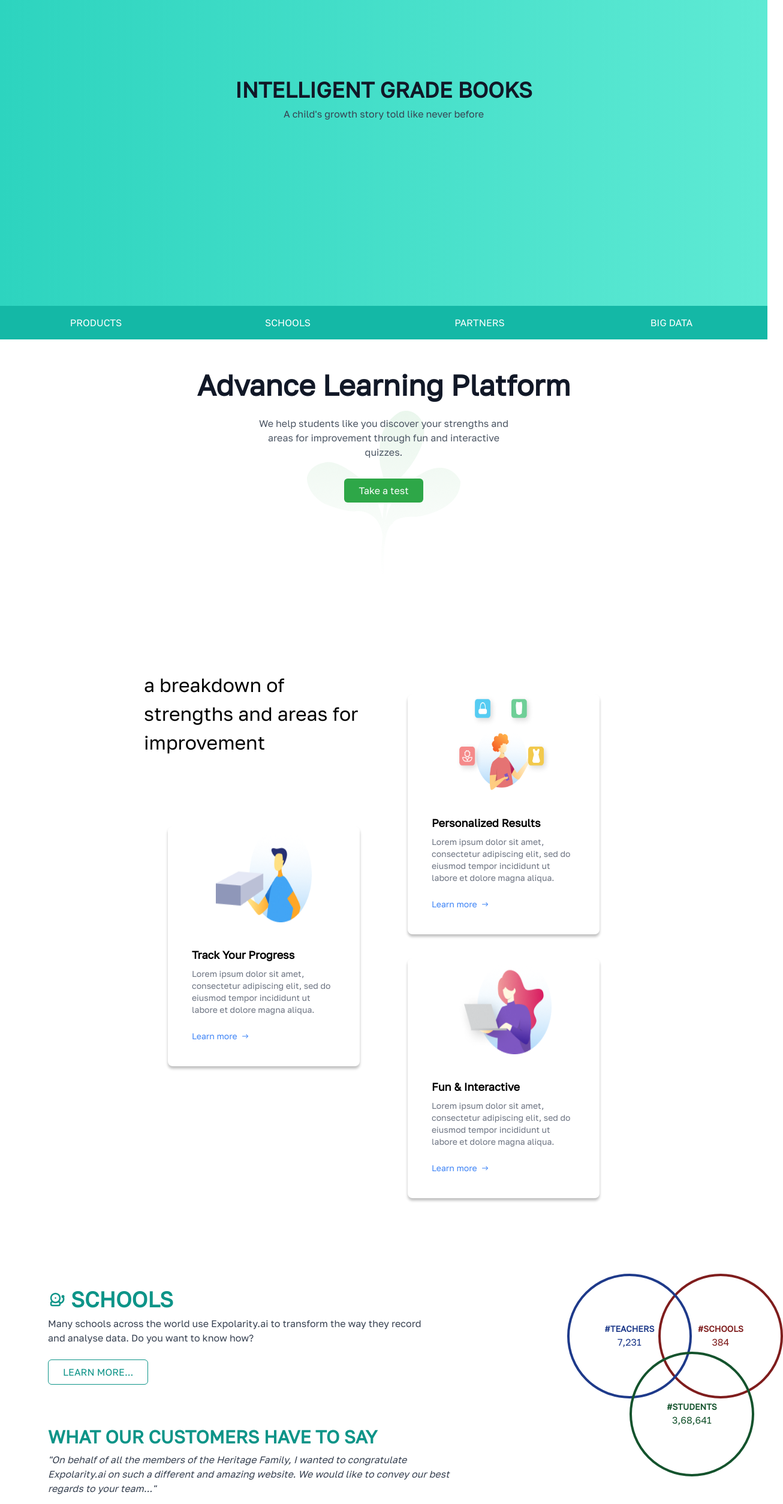
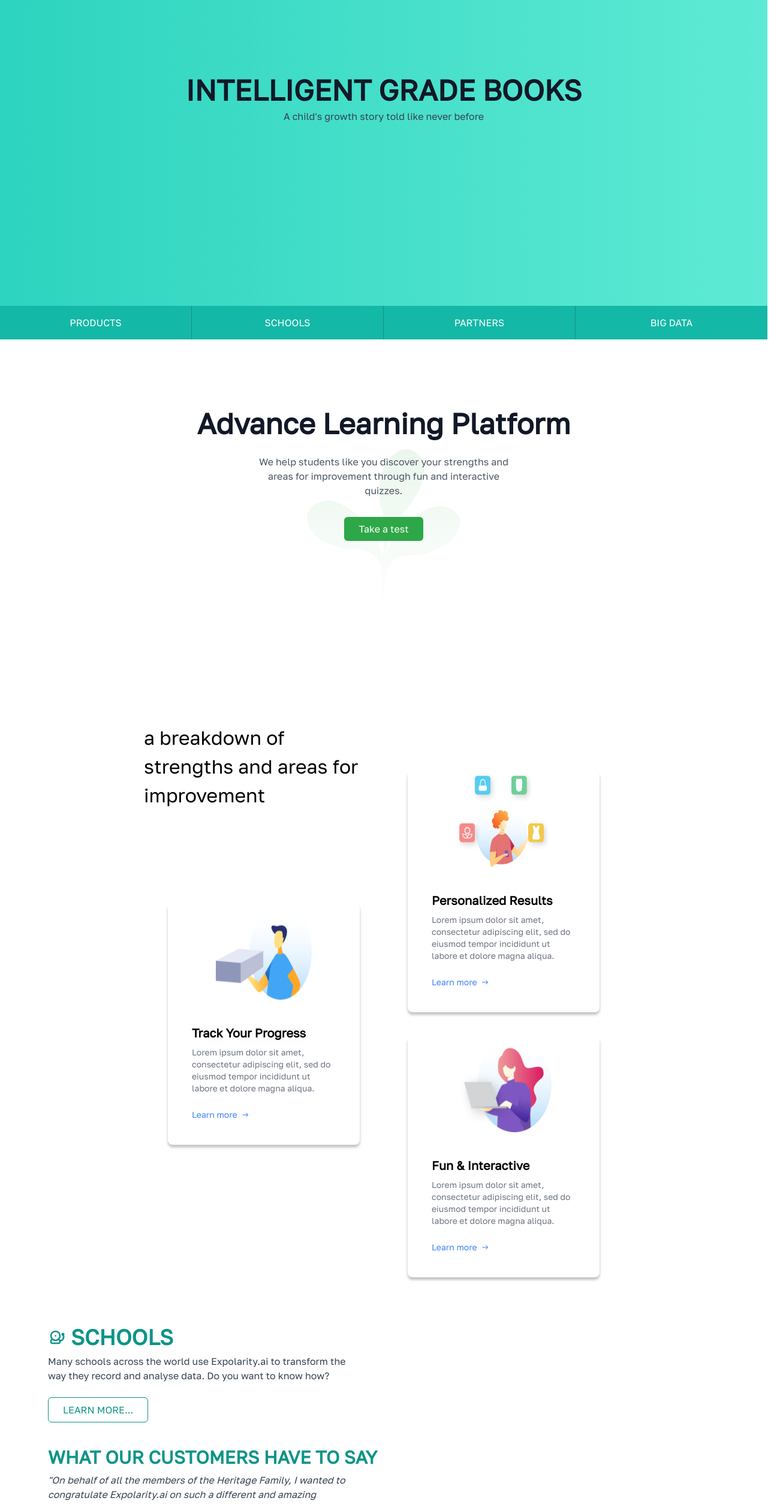
Before and after one commit to ManojKrays/expolarity-app, a React (Vite) app: page /home in a window 1280 px wide. Shown: the part 234-2742 px from the top of the page at 60% size, 1306 px wide, since content can reach past the window. Built offline with nearby package versions, Linux system fonts and the light colour scheme; a web font is replaced by a local one.

Commit message:
check the responsive and add the changes

```diff
--- a/src/Pages/HomePage/HomePage.jsx
+++ b/src/Pages/HomePage/HomePage.jsx
@@ -1,10 +1,5 @@
 import { motion } from "framer-motion";
-import {
-  FaUsers,
-  FaSatelliteDish,
-  FaKey,
-  FaStar,
-} from "react-icons/fa";
+import { FaUsers, FaSatelliteDish, FaKey, FaStar } from "react-icons/fa";
 import logoImg from "../../assets/logo.png";
 import { TbBellSchool } from "react-icons/tb";
 import { FaThumbsUp, FaTwitter, FaRss } from "react-icons/fa";
@@ -18,7 +13,7 @@ import { RxHamburgerMenu } from "react-icons/rx";
 const HomePage = () => {
   return (
     <>
-    <div className="font-golos ">
+      <div className="font-golos w-full overflow-x-hidden">
         <div className="w-full min-h-screen bg-gradient-to-r from-teal-400 to-teal-300">
           {/* Navbar */}
           <nav className="absolute top-0 left-0 w-full flex items-center justify-between px-6 py-4">
@@ -49,12 +44,12 @@ const HomePage = () => {
           </nav>
 
           {/* Hero Section */}
-  <div className="flex flex-col items-center justify-center h-screen text-center px-4">
+          <div className="flex flex-col items-center justify-center h-screen text-center px-6 sm:px-4">
             <motion.h2
               initial={{ opacity: 0, y: -30 }}
               animate={{ opacity: 1, y: 0 }}
-      transition={{ duration: 1 }}
-      className="text-5xl md:text-4xl sm:text-3xl font-bold text-gray-900"
+              transition={{ duration: 2 }}
+              className="text-4xl lg:text-5xl md:text-3xl sm:text-2xl font-bold text-gray-900 max-w-[90%] md:max-w-[80%]"
             >
               INTELLIGENT GRADE BOOKS
             </motion.h2>
@@ -62,32 +57,36 @@ const HomePage = () => {
               initial={{ opacity: 0, y: 20 }}
               animate={{ opacity: 1, y: 0 }}
               transition={{ duration: 1, delay: 0.3 }}
-      className="text-gray-700 mt-2 text-lg sm:text-base"
+              className="text-gray-700 mt-2 text-lg md:text-base sm:text-sm max-w-[90%] md:max-w-[60%]"
             >
               A child's growth story told like never before
             </motion.p>
           </div>
 
           {/* Bottom Sections */}
-  <div className="absolute bottom-0 w-full grid grid-cols-2 md:grid-cols-4 text-center text-white bg-teal-500">
-    <div className="py-4 border-b md:border-b-0 border-teal-600">PRODUCTS</div>
-    <div className="py-4 border-b md:border-b-0 border-teal-600">SCHOOLS</div>
-    <div className="py-4">PARTNERS</div>
+          <div className="absolute bottom-0 w-full grid grid-cols-1 sm:grid-cols-2 md:grid-cols-4 text-center text-white bg-teal-500">
+            <div className="py-4 border-b sm:border-b-0 sm:border-r border-teal-600">
+              PRODUCTS
+            </div>
+            <div className="py-4 border-b sm:border-b-0 sm:border-r border-teal-600">
+              SCHOOLS
+            </div>
+            <div className="py-4 border-b sm:border-b-0 sm:border-r border-teal-600">
+              PARTNERS
+            </div>
             <div className="py-4">BIG DATA</div>
           </div>
         </div>
 
-
         {/* Advance Learning platform section */}
         <div
-  className="flex flex-col items-center justify-center text-center p-10 pb-60  bg-center bg-no-repeat bg-auto mx-auto"
+          className="flex flex-col items-center justify-center text-center p-6 md:p-10 pb-40 md:pb-60 bg-center bg-no-repeat bg-auto mx-auto w-full min-h-[80vh]"
           style={{ backgroundImage: `url(${homebg})` }}
         >
-
           <h1 className="text-[48px] font-semibold text-gray-900">
             Advance Learning Platform
           </h1>
-  <p className="text-[16px] text-gray-600 p-4 w-[40%]">
+          <p className="text-[16px] text-gray-600 p-4 w-[90%] md:w-[60%] lg:w-[40%]">
             We help students like you discover your strengths and areas for
             improvement through fun and interactive quizzes.
           </p>
@@ -96,11 +95,12 @@ const HomePage = () => {
           </button>
         </div>
 
-
-    <div className="min-h-screen flex flex-col px-6 relative ">
+        <div className=" flex flex-col px-6 relative ">
           {/* Text Section */}
-  <div className="w-full md:w-[30%] absolute top-10 left-0 md:left-10 lg:left-60 text-center md:text-left">
-    <p className="text-[28px] md:text-[32px]">a breakdown of strengths and areas for improvement</p>
+          <div className="w-full md:w-[30%] absolute  left-0 md:left-10 lg:left-60 text-center md:text-left">
+            <p className="text-[28px] md:text-[32px]">
+              a breakdown of strengths and areas for improvement
+            </p>
           </div>
 
           {/* Card Layout */}
@@ -130,24 +130,23 @@ const HomePage = () => {
           </div>
         </div>
 
-
-
-
-      <section className="flex flex-wrap items-center px-20 py-20 ">
+        <section className="flex flex-col md:flex-row flex-wrap items-center px-6 sm:px-12 md:px-20 py-10 md:py-20 gap-10">
           {/* Title and Description */}
           <motion.div
-          className="text-center md:text-left"
+            className="text-center md:text-left md:w-1/2"
             initial={{ opacity: 0, y: -50 }}
             animate={{ opacity: 1, y: 0 }}
             transition={{ duration: 0.8, ease: "easeOut" }}
           >
-          <div className="flex items-center">
+            <div className="flex justify-center md:justify-start items-center">
               <TbBellSchool className="text-teal-600 text-3xl mr-2" />
-            <h2 className="text-4xl font-bold text-teal-600">SCHOOLS</h2>
+              <h2 className="text-3xl sm:text-4xl font-bold text-teal-600">
+                SCHOOLS
+              </h2>
             </div>
-          <p className="text-gray-700 mt-2 md:w-2/3">
-            Many schools across the world use Expolarity.ai to transform the way
-            they record and analyse data. Do you want to know how?
+            <p className="text-gray-700 mt-2 mx-auto md:mx-0 max-w-lg">
+              Many schools across the world use Expolarity.ai to transform the
+              way they record and analyse data. Do you want to know how?
             </p>
             <motion.button
               className="mt-6 px-6 py-2 border border-teal-600 text-teal-600 rounded-md hover:bg-teal-600 hover:text-white transition"
@@ -157,8 +156,7 @@ const HomePage = () => {
               LEARN MORE...
             </motion.button>
           </motion.div>
-
-     <div className="relative flex justify-center items-center h-[300px] p-26 ">
+          {/* <div className="relative flex justify-center items-center h-[300px] p-26 ">
   <motion.div
     className="hidden lg:flex w-40 h-40 md:w-52 md:h-52 border-4 border-red-900 rounded-full flex-col justify-center items-center text-red-900 absolute top-25 md:left-12 z-0"
     initial={{ opacity: 0, scale: 0.5 }}
@@ -188,25 +186,23 @@ const HomePage = () => {
     <span className="text-sm font-semibold">#STUDENTS</span>
     <span className="text-md ">3,68,641</span>
   </motion.div>
-</div>
-
-
+</div> */}
           {/* Customer Testimonials */}
           <motion.div
-          className=""
+            className="md:w-1/2 text-center md:text-left"
             initial={{ opacity: 0, x: -50 }}
             animate={{ opacity: 1, x: 0 }}
             transition={{ duration: 0.8, delay: 0.9 }}
           >
-          <h3 className="text-teal-600 text-3xl font-bold">
+            <h3 className="text-teal-600 text-2xl sm:text-3xl font-bold">
               WHAT OUR CUSTOMERS HAVE TO SAY
             </h3>
-          <p className="italic text-gray-700 mt-2 w-[60%]">
+            <p className="italic text-gray-700 mt-2 max-w-lg mx-auto md:mx-0">
               "On behalf of all the members of the Heritage Family, I wanted to
-            congratulate Expolarity.ai on such a different and amazing website. We
-            would like to convey our best regards to your team..."
+              congratulate Expolarity.ai on such a different and amazing
+              website. We would like to convey our best regards to your team..."
             </p>
-          <div className="flex items-center gap-4 mt-4">
+            <div className="flex flex-col sm:flex-row items-center gap-4 mt-4">
               <img
                 src={logoImg}
                 alt="Heritage School"
@@ -217,39 +213,46 @@ const HomePage = () => {
                 <p className="text-gray-600">The Heritage School, New Delhi.</p>
               </div>
             </div>
-          <p className="text-green-700 font-semibold mt-4">
+            <p className="text-green-700 font-semibold mt-4 cursor-pointer">
               VIEW MORE &gt;&gt;
             </p>
           </motion.div>
         </section>
-      <section className="flex items-center justify-start p-8 px-20">
-        <div className="max-w-lg">
-          <div className="flex items-center gap-2">
-            <FaUsers className="text-teal-700 text-3xl" />
-            <h2 className="text-3xl font-bold text-teal-700">PARTNERS</h2>
+
+        <section className="flex flex-col md:flex-row items-center justify-start p-6 sm:p-8 md:px-20">
+          <div className="max-w-lg text-center md:text-left">
+            <div className="flex items-center justify-center md:justify-start gap-2">
+              <FaUsers className="text-teal-700 text-2xl sm:text-3xl" />
+              <h2 className="text-2xl sm:text-3xl font-bold text-teal-700">
+                PARTNERS
+              </h2>
             </div>
-          <p className="text-gray-700 mt-4">
-            Expolarity.ai's deep focus on data and open architecture enables many
-            organisations working in the education sector to integrate with the
-            Expolarity.ai's application. Do you want to leverage the data analytics
-            and reporting capabilities of Expolarity.ai?
+            <p className="text-gray-700 mt-4 text-sm sm:text-base">
+              Expolarity.ai's deep focus on data and open architecture enables
+              many organisations working in the education sector to integrate
+              with the Expolarity.ai's application. Do you want to leverage the
+              data analytics and reporting capabilities of Expolarity.ai?
             </p>
-          <button className="mt-6 px-6 py-2 border border-teal-600 text-teal-600 rounded-md hover:bg-teal-600 hover:text-white transition">
+            <button className="mt-6 px-4 sm:px-6 py-2 border border-teal-600 text-teal-600 rounded-md hover:bg-teal-600 hover:text-white transition">
               LEARN MORE...
             </button>
           </div>
         </section>
+
         <div className="flex flex-col md:flex-row justify-between items-start p-6 sm:p-8 md:p-10 text-gray-900 sm:px-4 md:px-10 lg:px-20">
           {/* Left Section */}
           <div className="w-full md:w-2/3">
             <h2 className="text-2xl sm:text-3xl font-bold text-teal-700 flex items-center gap-2">
-      <FaSatelliteDish className="text-3xl sm:text-4xl" /> CONNECT WITH US
+              <FaSatelliteDish className="text-3xl sm:text-4xl" /> CONNECT WITH
+              US
             </h2>
             <p className="mt-4 text-base sm:text-lg">
               Are you a <strong>SCHOOL STAFF</strong> or <strong>PARENT</strong>{" "}
               of a <strong>CUSTOMER SCHOOL</strong> and looking for support?
             </p>
-    <p className="mt-4 text-lg sm:text-xl font-semibold">Please reach us at</p>
+            <p className="mt-4 text-lg sm:text-xl font-semibold">
+              Please reach us at
+            </p>
             <p className="mt-2 text-lg sm:text-2xl font-bold text-black">
               support@expolarity.ai.com
             </p>
@@ -258,11 +261,15 @@ const HomePage = () => {
           {/* Right Section */}
           <div className="w-full md:w-1/3 flex flex-col gap-4 sm:gap-6 mt-8 md:mt-0">
             <div>
-      <h3 className="text-base sm:text-lg font-bold text-teal-700">OFFICE</h3>
+              <h3 className="text-base sm:text-lg font-bold text-teal-700">
+                OFFICE
+              </h3>
               <p className="text-gray-700 text-sm sm:text-base">
                 123, abc Street, abc City, 999999, India.
               </p>
-      <p className="text-gray-700 text-sm sm:text-base">Ph: +99 9999 999 999</p>
+              <p className="text-gray-700 text-sm sm:text-base">
+                Ph: +99 9999 999 999
+              </p>
               <a href="#" className="text-teal-700 font-bold underline">
                 Map
               </a>
@@ -293,27 +300,25 @@ const HomePage = () => {
             </div>
           </div>
         </div>
-
-
       </div>
-
     </>
   );
 };
 const Card = ({ title, description, image }) => {
   return (
-    <div className="bg-white shadow-[0px_4px_4px_0px_rgba(0,0,0,0.25)] rounded-lg w-80 flex flex-col items-center">
+    <div className="bg-white shadow-[0px_4px_4px_0px_rgba(0,0,0,0.25)] rounded-lg w-full max-w-xs sm:max-w-sm md:max-w-md lg:w-80 flex flex-col items-center mx-auto">
       <img src={image} alt={title} className="w-40 h-40" />
-    <div className="p-10">
-      <h3 className="text-lg font-semibold">{title}</h3>
-      <p className="text-gray-500 text-sm pt-2 pb-6">{description}</p>
-      <a href="#" className="text-blue-500 text-sm font-medium flex items-center gap-1">
+      <div className="p-6 sm:p-8 md:p-10 ">
+        <h3 className="text-[20px] font-semibold">{title}</h3>
+        <p className="text-gray-500 text-sm pt-2 pb-4 sm:pb-6">{description}</p>
+        <a
+          href="#"
+          className="text-blue-500 text-sm font-medium flex items-center gap-1 "
+        >
           Learn more <IoIosArrowRoundForward className="text-lg" />
         </a>
       </div>
     </div>
-
-
   );
 };
 
```
Lines whose indentation alone changed are shown as unchanged.
